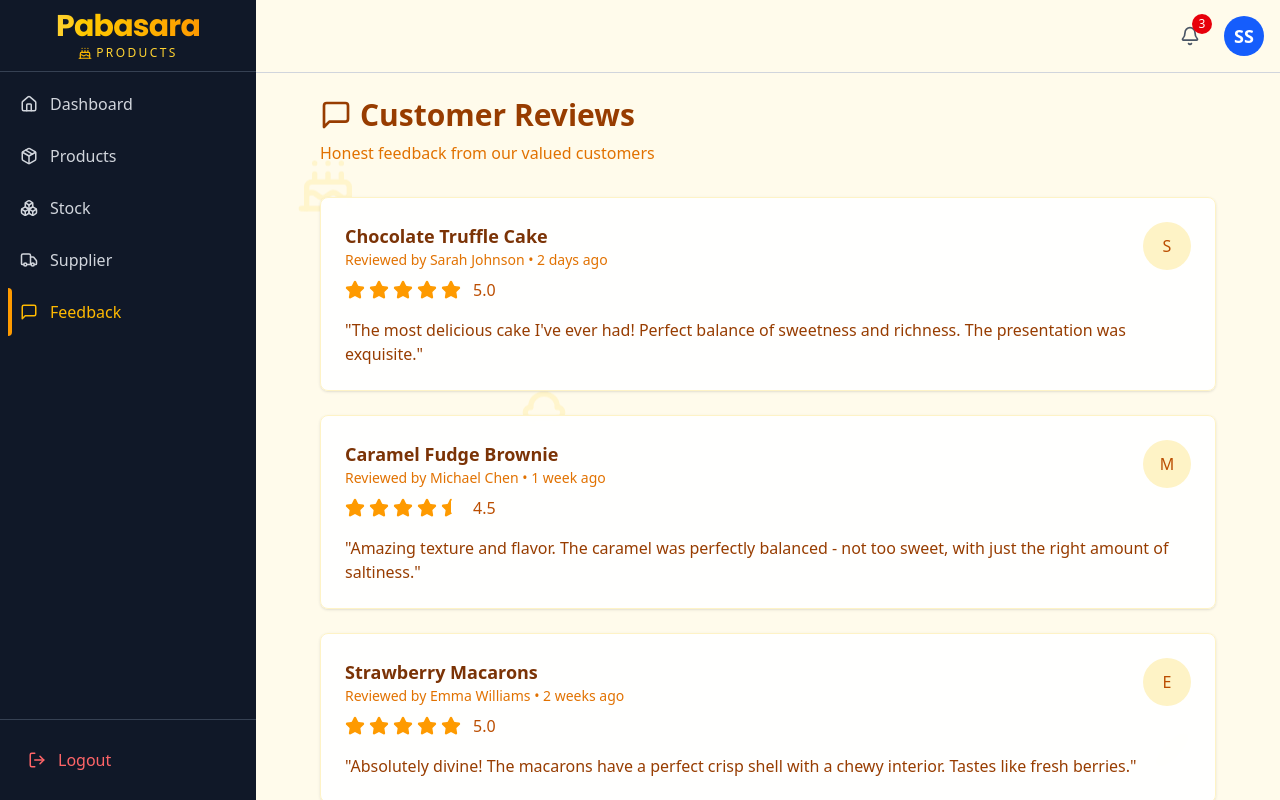
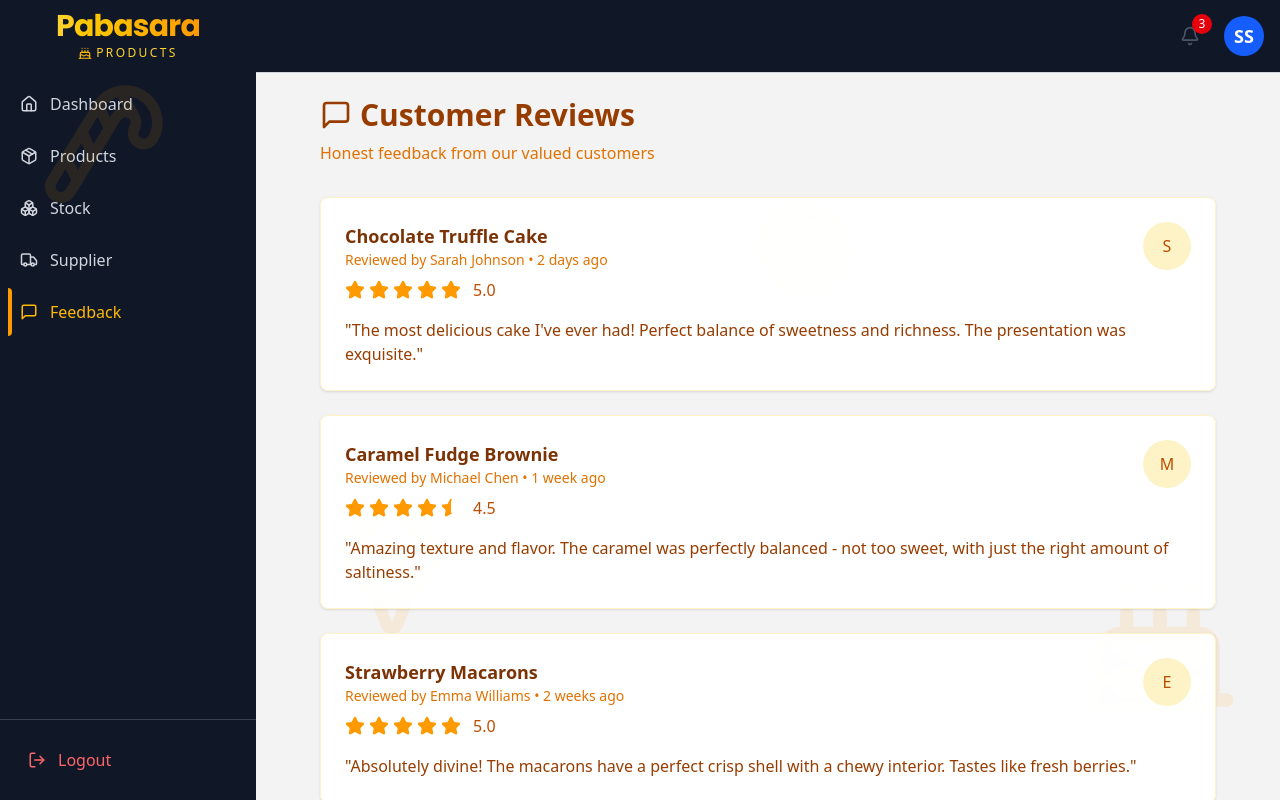
Before and after one commit to sadeeshasathsara/Product-Management-Dashboard, a React (Vite) app in the folder frontend/: page /product-management/Feedback in a window 1280 px wide. Built offline with nearby package versions, Linux system fonts and the light colour scheme.

Commit message:
Enhance product management UI with new redirect component and background updates

```diff
--- a/frontend/src/components/Sidebar.jsx
+++ b/frontend/src/components/Sidebar.jsx
@@ -14,7 +14,7 @@ const Sidebar = () => {
   return (
     <div className="h-screen w-64 bg-gray-900 text-white flex flex-col">
       {/* Enhanced Logo Section with Custom Font */}
-      <div className="px-4 py-4 border-b border-gray-700 h-18 flex items-center justify-center">
+      <div className="cursor-pointer px-4 py-4 border-gray-700 h-18 flex items-center justify-center">
         <div className="flex flex-col items-center">
           <span className="text-3xl font-bold bg-gradient-to-r from-amber-300 via-amber-400 to-amber-500 bg-clip-text text-transparent tracking-tight leading-none font-[Poppins]">
             Pabasara
@@ -61,10 +61,9 @@ const NavItem = ({ to, icon, label }) => {
     <NavLink
       to={to}
       className={({ isActive }) =>
-        `flex items-center p-3 rounded-lg transition-all relative ${
-          isActive
-            ? "text-amber-400 font-medium"
-            : "hover:bg-gray-700 text-gray-300"
+        `flex items-center p-3 rounded-lg transition-all relative ${isActive
+          ? "text-amber-400 font-medium"
+          : "hover:bg-gray-700 text-gray-300"
         }`
       }
     >
--- a/frontend/src/components/TopNav.jsx
+++ b/frontend/src/components/TopNav.jsx
@@ -2,7 +2,7 @@ import { Bell } from "lucide-react";
 
 const TopNav = () => {
   return (
-    <header className="bg-amber-50 flex items-center justify-end p-4 border-b border-gray-300">
+    <header className="bg-[#101828] flex items-center justify-end p-4 border-b border-gray-300">
       {/* Right Section: Notifications & User Profile */}
       <div className="flex items-center space-x-4">
         {/* Order Notifications */}
--- a/frontend/src/pages/productManagement/Dashboard.jsx
+++ b/frontend/src/pages/productManagement/Dashboard.jsx
@@ -1,4 +1,4 @@
-import { RefreshCw, LayoutDashboard } from "lucide-react";
+import { RefreshCw, LayoutDashboard, CandyCane, IceCream, Cake, Dessert } from "lucide-react";
 import MetricCard from "../../components/Dashboard/MetricCard";
 import SalesTrendCard from "../../components/Dashboard/SalesTrendCard";
 import StockMovementCard from "../../components/Dashboard/StockMovementCard";
@@ -48,7 +48,13 @@ const Dashboard = () => {
   ];
 
   return (
-    <div className="p-8 bg-amber-50 min-h-screen">
+    <div className="p-8 bg-[#f4f3f3] min-h-screen">
+      <div className="fixed inset-0 overflow-hidden pointer-events-none z-0 opacity-10">
+        <CandyCane className="absolute top-20 left-10 w-32 h-32 text-amber-500" />
+        <IceCream className="absolute bottom-40 left-1/4 w-36 h-36 text-amber-500" />
+        <Cake className="absolute bottom-20 right-10 w-40 h-40 text-amber-500" />
+        <Dessert className="absolute top-1/4 right-1/3 w-24 h-24 text-amber-500 transform rotate-12" />
+      </div>
       <div className="max-w-7xl mx-auto">
         {/* Header Section */}
         <div className="mb-10">
--- a/frontend/src/pages/productManagement/Feedback.jsx
+++ b/frontend/src/pages/productManagement/Feedback.jsx
@@ -1,4 +1,4 @@
-import { Star, StarHalf, Cake, Candy, IceCream, Cookie, MessageSquare } from 'lucide-react';
+import { Star, StarHalf, Cake, Candy, IceCream, Cookie, MessageSquare, CandyCane, Dessert } from 'lucide-react';
 
 const Feedback = () => {
   // Sample feedback data
@@ -82,18 +82,18 @@ const Feedback = () => {
   };
 
   return (
-    <div className="min-h-screen bg-amber-50 p-6 relative overflow-hidden">
+    <div className="min-h-screen bg-[#f4f3f3] p-6 relative overflow-hidden">
       {/* Background decorations */}
-      <div className="absolute inset-0 overflow-hidden pointer-events-none z-0">
-        <Cake className="absolute top-20 left-10 w-16 h-16 text-amber-200 opacity-30 animate-float" />
-        <Candy className="absolute bottom-1/4 right-20 w-14 h-14 text-amber-200 opacity-30 animate-float-delay" />
-        <IceCream className="absolute top-1/3 left-1/4 w-16 h-16 text-amber-200 opacity-30 animate-float" />
-        <Cookie className="absolute bottom-20 right-1/4 w-16 h-16 text-amber-200 opacity-30 animate-float-delay" />
+      <div className="fixed inset-0 overflow-hidden pointer-events-none z-0 opacity-10">
+        <CandyCane className="absolute top-20 left-10 w-32 h-32 text-amber-500" />
+        <IceCream className="absolute bottom-40 left-1/4 w-36 h-36 text-amber-500" />
+        <Cake className="absolute bottom-20 right-10 w-40 h-40 text-amber-500" />
+        <Dessert className="absolute top-1/4 right-1/3 w-24 h-24 text-amber-500 transform rotate-12" />
       </div>
 
       <div className="max-w-4xl mx-auto relative z-10">
         <div className="text-left mb-8">
-        <h1 className="text-3xl font-bold text-amber-800 mb-2 flex items-center gap-2">
+          <h1 className="text-3xl font-bold text-amber-800 mb-2 flex items-center gap-2">
             <MessageSquare className="w-8 h-8" />
             Customer Reviews
           </h1>
--- a/frontend/src/pages/productManagement/Product.jsx
+++ b/frontend/src/pages/productManagement/Product.jsx
@@ -26,7 +26,7 @@ const Product = () => {
   };
 
   return (
-    <div className="min-h-screen p-6 bg-amber-50 relative overflow-hidden">
+    <div className="min-h-screen p-6 bg-[#f4f3f3] relative overflow-hidden">
       {/* Optimized visible background icons */}
       <div className="fixed inset-0 -z-10 opacity-30 pointer-events-none">
         <CandyCane className="absolute top-[10%] left-[5%] w-28 h-28 text-amber-400/50" />
--- a/frontend/src/pages/productManagement/Stock.jsx
+++ b/frontend/src/pages/productManagement/Stock.jsx
@@ -1,9 +1,9 @@
 const Stock = () => {
-    return (
-      <div>
+  return (
+    <div className="bg-[#f4f3f3]">
 
-      </div>
-    );
-  };
+    </div>
+  );
+};
 
-  export default Stock;
+export default Stock;
--- a/frontend/src/pages/productManagement/Supplier.jsx
+++ b/frontend/src/pages/productManagement/Supplier.jsx
@@ -31,7 +31,7 @@ const Supplier = () => {
   };
 
   return (
-    <div className="min-h-screen bg-amber-50 p-6 relative overflow-hidden">
+    <div className="min-h-screen bg-[#f4f3f3] p-6 relative overflow-hidden">
       {/* Background Sweet Icons */}
       <div className="fixed inset-0 overflow-hidden pointer-events-none z-0 opacity-10">
         <CandyCane className="absolute top-20 left-10 w-32 h-32 text-amber-500" />
--- a/frontend/src/routes/ProductManagement/ProductManagement.jsx
+++ b/frontend/src/routes/ProductManagement/ProductManagement.jsx
@@ -6,17 +6,19 @@ import Product from '../../pages/productManagement/Product'
 import Stock from '../../pages/productManagement/Stock'
 import Feedback from '../../pages/productManagement/Feedback'
 import Supplier from '../../pages/productManagement/Supplier'
+import RedirectComponent from './Redirect'
 
 
 function ProductManagement() {
     return (
         <Routes>
             <Route element={<ProductManagementLayout />}>
-                <Route index path='dashboard' element={<Dashboard/>}/>
-                <Route path="Products" element={<Product/>}/>
-                <Route path="Stock" element={<Stock/>}/>
-                <Route path="Supplier" element={<Supplier/>}/>
-                <Route path="Feedback" element={<Feedback/>}/>
+                <Route index element={<RedirectComponent />} />
+                <Route path='dashboard' element={<Dashboard />} />
+                <Route path="Products" element={<Product />} />
+                <Route path="Stock" element={<Stock />} />
+                <Route path="Supplier" element={<Supplier />} />
+                <Route path="Feedback" element={<Feedback />} />
 
             </Route>
         </Routes>
--- /dev/null
+++ b/frontend/src/routes/ProductManagement/Redirect.jsx
@@ -0,0 +1,15 @@
+import react from "react"
+import { useEffect } from "react";
+import { useNavigate } from "react-router-dom";
+
+const RedirectComponent = () => {
+    const navigate = useNavigate();
+
+    useEffect(() => {
+        navigate("/product-management/dashboard");
+    }, [navigate]);
+
+    return null;
+};
+
+export default RedirectComponent;
```
